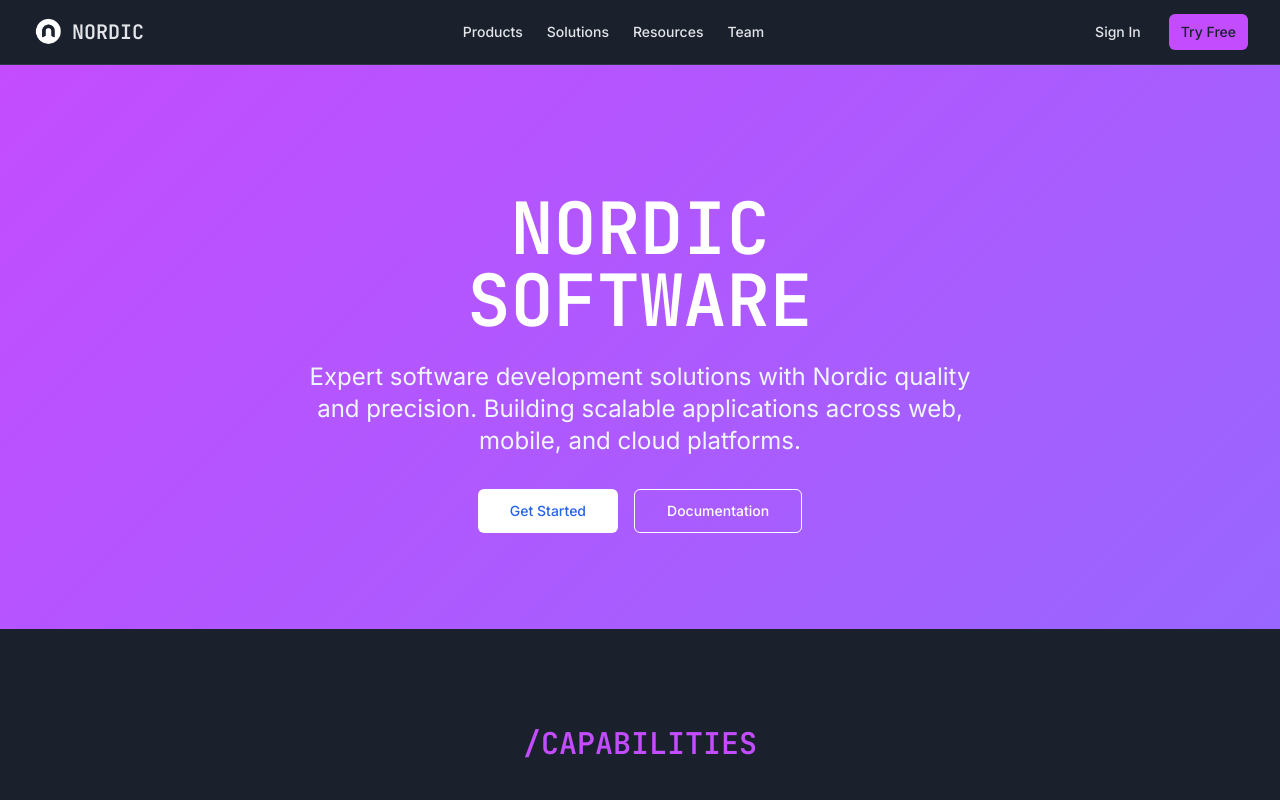
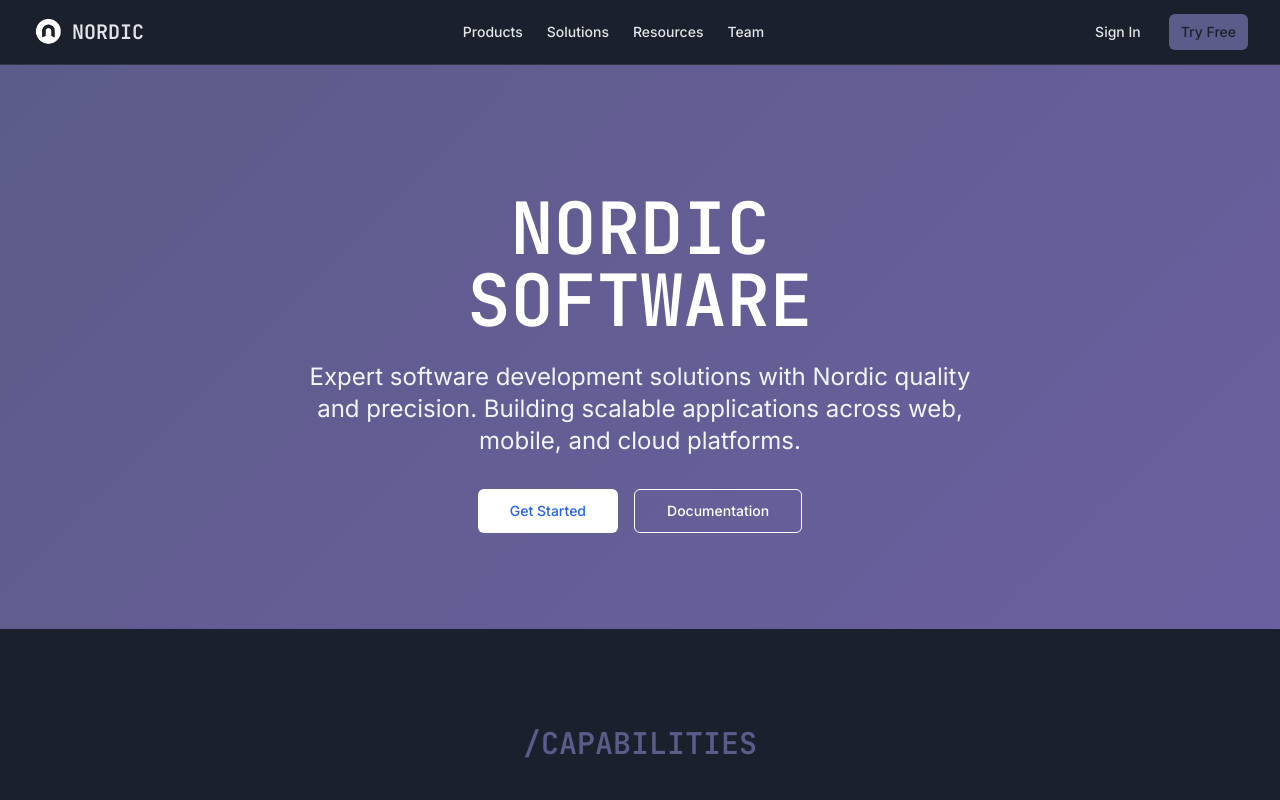
Before and after one commit to BilleMadsen/technology-company-landing-page-042, a React (Vite) app: page / in a window 1280 px wide. Shown: the top 800 px of the page. Built offline with nearby package versions, Linux system fonts and the light colour scheme.

Commit message:
Adjust purple color to be less bright
Updated the purple color scheme to a less bright, more muted tone to improve visual appeal. This change affects the primary and gradient colors used throughout the website.
-edited src/index.css
-edited tailwind.config.ts
-edited src/pages/Index.tsx

```diff
--- a/src/index.css
+++ b/src/index.css
@@ -12,23 +12,23 @@
     --card-foreground: 220 9% 90%;
     --popover: 220 26% 16%;
     --popover-foreground: 220 9% 90%;
-    --primary: 280 100% 65%;
+    --primary: 240 20% 45%;
     --primary-foreground: 220 26% 14%;
     --secondary: 220 20% 22%;
     --secondary-foreground: 220 9% 90%;
     --muted: 220 20% 20%;
     --muted-foreground: 220 5% 60%;
-    --accent: 260 100% 70%;
+    --accent: 250 25% 50%;
     --accent-foreground: 220 26% 14%;
     --destructive: 0 84.2% 60.2%;
     --destructive-foreground: 210 40% 98%;
     --border: 220 20% 25%;
     --input: 220 20% 22%;
-    --ring: 280 100% 65%;
+    --ring: 240 20% 45%;
     --radius: 0.5rem;
 
     /* Custom gradients */
-    --gradient-primary: linear-gradient(135deg, hsl(280 100% 65%), hsl(260 100% 70%));
+    --gradient-primary: linear-gradient(135deg, hsl(240 20% 45%), hsl(250 25% 50%));
     --gradient-secondary: linear-gradient(135deg, hsl(220 26% 16%), hsl(220 20% 22%));
   }
 
@@ -39,19 +39,19 @@
     --card-foreground: 220 9% 95%;
     --popover: 220 26% 10%;
     --popover-foreground: 220 9% 95%;
-    --primary: 280 100% 70%;
+    --primary: 240 25% 50%;
     --primary-foreground: 220 26% 8%;
     --secondary: 220 20% 16%;
     --secondary-foreground: 220 9% 95%;
     --muted: 220 20% 14%;
     --muted-foreground: 220 5% 65%;
-    --accent: 260 100% 75%;
+    --accent: 250 30% 55%;
     --accent-foreground: 220 26% 8%;
     --destructive: 0 62.8% 30.6%;
     --destructive-foreground: 210 40% 98%;
     --border: 220 20% 20%;
     --input: 220 20% 16%;
-    --ring: 280 100% 70%;
+    --ring: 240 25% 50%;
   }
 }
 
```
